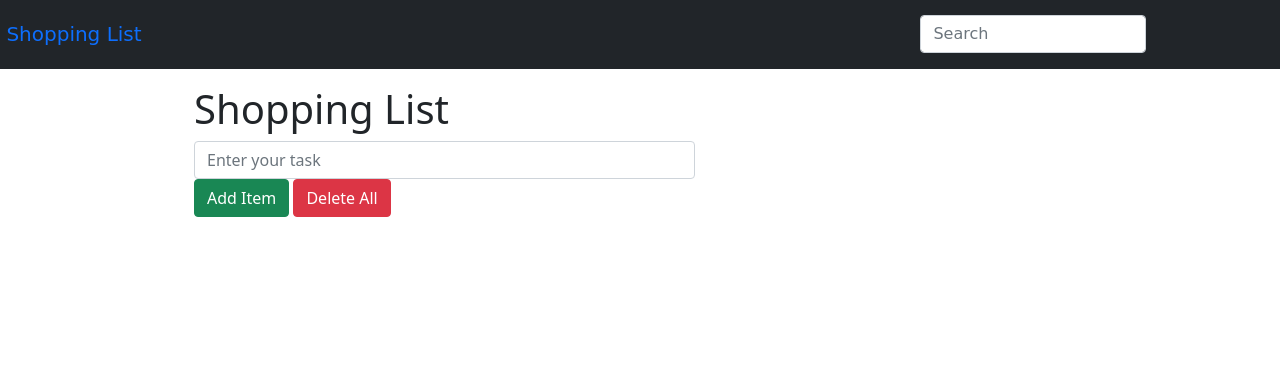
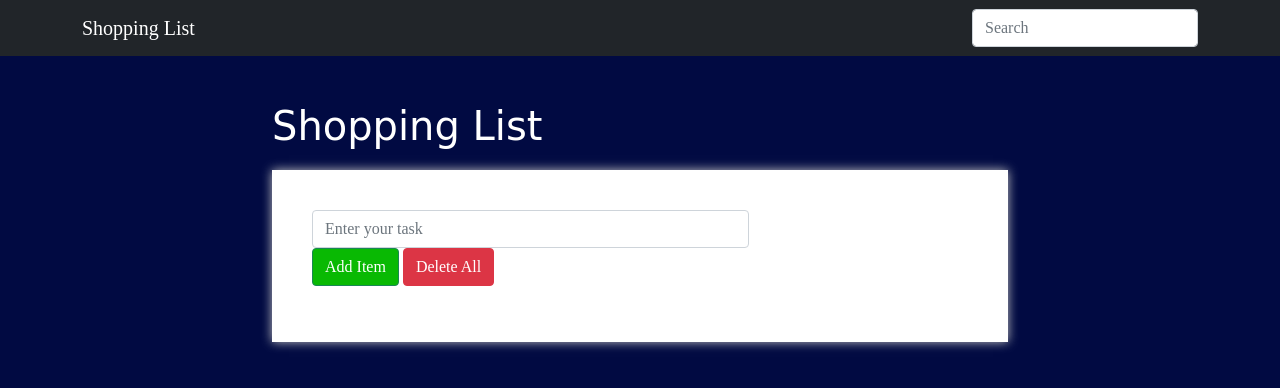
Before and after one commit to deeksha-8/Shopping-list, a plain HTML site: page index.html in a window 1280 px wide. Drawn offline with nearby package versions, Linux system fonts and the light colour scheme.

Commit message:
Update style.css

```diff
--- a/style.css
+++ b/style.css
@@ -1,37 +1,43 @@
-*{
-    margin: 0;
+body{font-family: 'Roboto-Regular';background: #f5f5f5;}
+header .navbar{padding: .5rem 0;}
+header nav.navbar .navbar-brand{color:#fff;}
+body{
+    background-color: rgb(1, 10, 66);
+}
+section.todo-outer {
+    width: 100%;
+    float: left;
+    padding: 30px 0;
+}
+h1{
+    color: white;
+    font-family:cursive;
+}
+section.todo-outer h1 {
+    font-size: 40px;
+    margin-bottom: 20px;
+}
+.todo-inner {
+    width: 100%;
+    float: left;
+    padding: 40px;
+    box-shadow: 0px 0px 10px #c1c1c1;
+    background: #fff;
+}
+table tr td button {
+    background: no-repeat;
+    border: none;
     padding: 0;
+    cursor: pointer;
 }
-body {
-    height: 100%;
-    background-image: url("images/bg.jpg");
-    margin: 0;
-    padding: 0;
-    background-position: center;
-    background-repeat: no-repeat;
-    background-size: cover;
-    max-width: 100%;
-    max-height: 100%;
-  }
+ #addtaskbtn{
+    /* display: flex; */
+   background-color: rgb(9, 185, 3)  ;
+ }
+/* #deleteallbtn{
+display: flex;
+background-color: rgb(207, 5, 5);
+} */
 
-.container{
-    margin: 0;
-    padding: 0;
-}
-header{
 
-    margin: 0;
-    font-family: 'Dancing Script', cursive;
-    padding: .4rem;
-    font-size: 4rem;
-    text-align: center;
-    background-color: gainsboro;
-}
-/* img{
-    margin: 0;
-    background-position: center;
-    background-repeat: no-repeat;
-    background-size: cover;
-    max-width: 100%;
-    max-height: 100%;
-} */
+.completed{text-decoration: line-through;}
```
